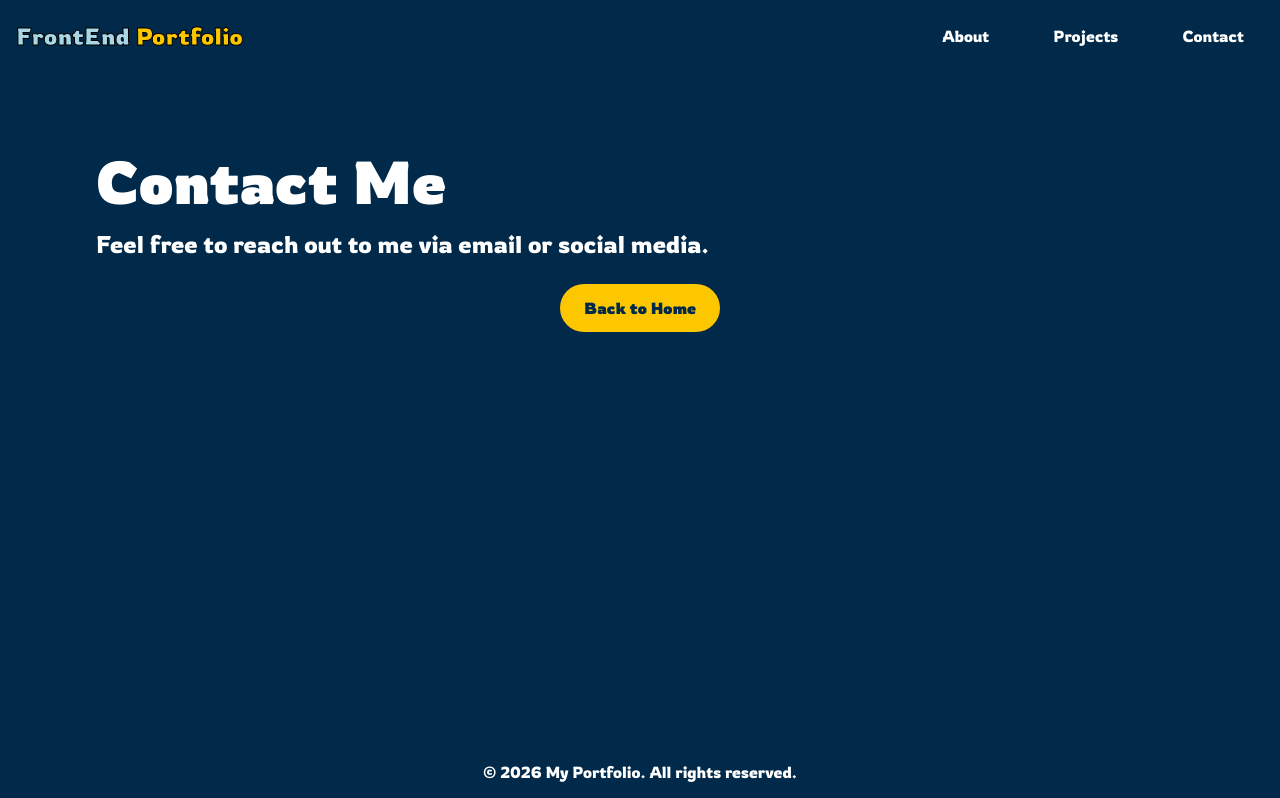
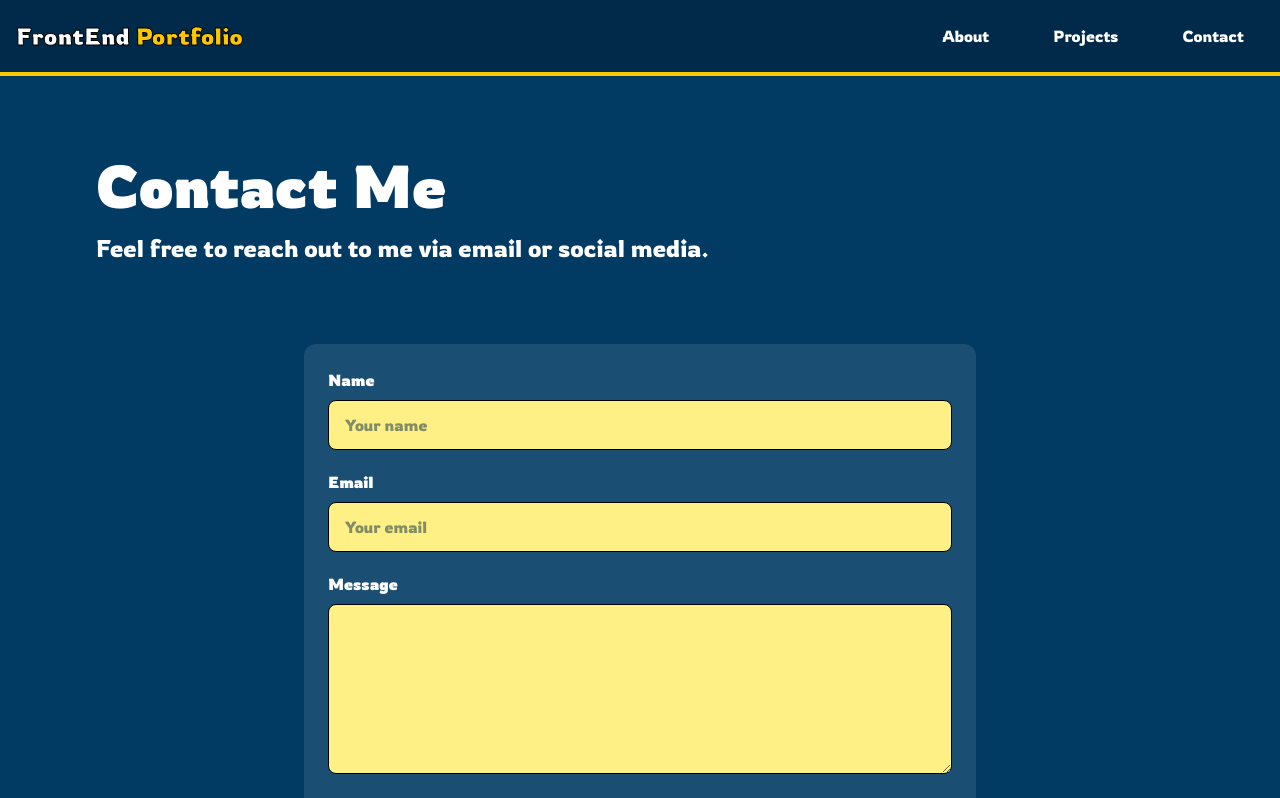
Before and after one commit to Mohammed-FE2025/portfolio-react, a React (Vite) app: page /contact in a window 1280 px wide. Shown: the top 798 px of the page. Built offline with nearby package versions, Linux system fonts and the light colour scheme.

Commit message:
feat: add contact form functionality and enhance project display with icons

```diff
--- a/package.json
+++ b/package.json
@@ -13,6 +13,7 @@
     "@tailwindcss/vite": "^4.3.3",
     "react": "^19.2.8",
     "react-dom": "^19.2.8",
+    "react-icons": "^5.7.0",
     "react-router-dom": "^7.18.4",
     "tailwindcss": "^4.3.3"
   },
--- a/src/components/contact.tsx
+++ b/src/components/contact.tsx
@@ -1,8 +1,32 @@
 import { Link } from "react-router-dom";
+import { useState } from "react";
 
 const Contact = () => {
+
+  const [submitted, setSubmitted] = useState(false);
+
+const handleSubmit = (event: React.FormEvent<HTMLFormElement>) => {
+  event.preventDefault();
+
+  const formData = new FormData(event.currentTarget);
+  const name = formData.get("name");
+  const email = formData.get("email");
+  const message = formData.get("message");
+
+  const subject = `Portfolio contact from ${name}`;
+  const body = `Name: ${name}
+Email: ${email}
+
+Message:
+${message}`;
+
+  window.location.href =
+    `mailto:mohammed.amin.yasiin@gmail.com?subject=${encodeURIComponent(subject)}&body=${encodeURIComponent(body)}`;
+
+  setSubmitted(true);
+};
   return (
-    <section className="flex flex-1 items-center bg-[#012a4a] text-white py-20 flex-col">
+    <section className="flex flex-1 items-center bg-[#013A63] text-white py-20 flex-col border-b-4 border-yellow-400 border-t-4 border-yellow-400 ">
       <div className="mx-auto grid w-full max-w-6xl items-center gap-10 px-4 sm:px-6 lg:px-8">
         <div className="text-center md:text-left">
           <h1 className="text-4xl font-bold sm:text-5xl lg:text-6xl">
@@ -12,10 +36,68 @@ const Contact = () => {
             Feel free to reach out to me via email or social media.
           </p>
         </div>
+        <form
+  onSubmit={handleSubmit}
+  className="mt-10 mx-auto flex w-full max-w-2xl flex-col gap-5 rounded-xl bg-white/10 p-6 text-left"
+>
+  <div>
+    <label htmlFor="name" className="block font-semibold">
+      Name
+    </label>
+    <input
+      id="name"
+      name="name"
+      type="text"
+      required
+      className="mt-2 w-full rounded-lg px-4 py-3 text-[#012a4a] bg-yellow-200 border border-black"
+      placeholder="Your name"
+    />
+  </div>
+
+  <div>
+    <label htmlFor="email" className="block font-semibold">
+      Email
+    </label>
+    <input
+      id="email"
+      name="email"
+      type="email"
+      required
+      className="mt-2 w-full rounded-lg px-4 py-3 text-[#012a4a] bg-yellow-200 border border-black"
+      placeholder="Your email"
+    />
+  </div>
+
+  <div>
+    <label htmlFor="message" className="block font-semibold">
+      Message
+    </label>
+    <textarea
+      id="message"
+      name="message"
+      rows={6}
+      required
+      className="mt-2 w-full rounded-lg px-4 py-3 text-[#012a4a] bg-yellow-200 border border-black"
+    />
+  </div>
+
+  <button
+    type="submit"
+    className="rounded-full bg-gray-400 px-6 py-3 font-semibold text-[#012a4a] hover:bg-[#012a4a] hover:text-white"
+  >
+    Send Message
+  </button>
+
+  {submitted && (
+    <p className="text-center text-yellow-300">
+      Your email app should now be opening.
+    </p>
+  )}
+</form>
       </div>
       <Link
         to="/"
-        className="mt-6 rounded-full bg-yellow-400 px-6 py-3 font-semibold text-[#012a4a] hover:bg-[#012a4a] hover:text-white "
+        className="mt-6 rounded-full bg-yellow-400 px-6 py-3 font-semibold text-[#012a4a] hover:bg-[transparent] hover:text-white "
       >
         Back to Home
       </Link>
--- a/src/components/hero.tsx
+++ b/src/components/hero.tsx
@@ -1,15 +1,16 @@
 import heroImage from "../assets/man.jpg";
 import { Link } from "react-router-dom";
+import { FaReact, FaCloudSun, FaTasks } from "react-icons/fa";
 
 const projects = [
-  { title: "Portfolio", description: "My React portfolio site.", link: "https://github.com/you/portfolio" },
-  { title: "Weather App", description: "Fetches live weather data.", link: "https://github.com/you/weather" },
-  { title: "Todo App", description: "A simple task manager.", link: "https://github.com/you/todo" },
+  { title: "Portfolio", description: "My React portfolio site.", link: "https://github.com/you/portfolio", icon: FaReact },
+  { title: "Weather App", description: "Fetches live weather data.", link: "https://github.com/you/weather",  icon: FaCloudSun, },
+  { title: "Todo App", description: "A simple task manager.", link: "https://github.com/you/todo", icon: FaTasks },
 ];
 
 const Hero = () => {
   return (
-    <section className="flex flex-1 flex-col items-center justify-center bg-[#012a4a] text-white py-20">
+    <section className="flex flex-1 flex-col items-center justify-center bg-[#013A63] text-white py-20 border-t-4 border-yellow-400 border-b-4 border-yellow-400">
       <div className="mx-auto grid w-full max-w-6xl items-center gap-10 px-4 sm:px-6 lg:px-8 md:grid-cols-2">
         <div className="text-center md:text-left">
           <h1 className="text-4xl font-bold sm:text-5xl lg:text-6xl">
@@ -37,15 +38,21 @@ const Hero = () => {
   <h2 className="text-center text-3xl font-bold sm:text-4xl">Projects</h2>
 
   <div className="mt-8 grid gap-6 sm:grid-cols-2 lg:grid-cols-3">
-    {projects.map((project) => (
-      <div key={project.title} className="rounded-xl bg-white/10 p-6">
+   {projects.map((project) => {
+  const Icon = project.icon;
+
+  return (
+    <div key={project.title} className="rounded-xl bg-white/10 p-6 flex flex-col items-center">
       <h3 className="text-2xl font-bold text-yellow-400">{project.title}</h3>
       <p className="mt-2">{project.description}</p>
-        <img
-          src={project.title === "Portfolio" ? "src/assets/man.jpg" : project.title === "Weather App" ? "src/assets/weather.jpg" : "src/assets/todo.jpg"}
-          alt={project.title}
-          className="mt-4 w-full h-48 object-cover rounded-lg hover:scale-105 transition-transform duration-300"
+
+      <div className="mt-6 flex justify-center">
+        <Icon
+          aria-hidden="true"
+          className="text-7xl text-yellow-400 transition-transform duration-300 hover:scale-110"
         />
+      </div>
+
       <a
         href={project.link}
         target="_blank"
@@ -55,7 +62,8 @@ const Hero = () => {
         View
       </a>
     </div>
-    ))}
+  );
+})}
   </div>
 </div>
     </section>
--- a/src/components/nav.tsx
+++ b/src/components/nav.tsx
@@ -6,8 +6,8 @@ function Nav() {
 
   return (
 <nav className="flex flex-wrap items-center justify-between bg-[#012a4a] p-4">
-      <h1 className="text-2xl font-bold text-[#A9D6E5] stroke-b-2 [-webkit-text-stroke:1px_black]">
-        FrontEnd <span className="text-yellow-400 transition group-hover:text-red-400">Portfolio</span>
+      <h1 className="text-2xl font-bold text-[white] stroke-b-2 [-webkit-text-stroke:1px_black]">
+        FrontEnd <span className="text-yellow-400  ">Portfolio</span>
       </h1>
 
       <button
--- a/src/pages/about.tsx
+++ b/src/pages/about.tsx
@@ -2,7 +2,7 @@ import { Link } from "react-router-dom";
 
 const About = () => {
   return (
-    <section className="flex flex-1 items-center bg-[#012a4a] text-white py-20 flex-col">
+    <section className="flex flex-1 items-center bg-[#013A63] text-white py-20 flex-col border-b-4 border-yellow-400 border-t-4 border-yellow-400">
       <div className="mx-auto grid w-full max-w-6xl items-center gap-10 px-4 sm:px-6 lg:px-8">
         <div className="text-center md:text-left">
           <h1 className="text-4xl font-bold sm:text-5xl lg:text-6xl">
--- a/src/pages/projects.tsx
+++ b/src/pages/projects.tsx
@@ -3,7 +3,7 @@ import { Link } from "react-router-dom";
 
 const Projects = () => {
   return (
-    <section className="flex flex-1 items-center bg-[#012a4a] text-white py-20 flex-col">
+    <section className="flex flex-1 items-center bg-[#013A63] text-white py-20 flex-col border-b-4 border-yellow-400 border-t-4 border-yellow-400">
       <div className="mx-auto grid w-full max-w-6xl items-center gap-10 px-4 sm:px-6 lg:px-8">
         <div className="text-center md:text-left">
           <h1 className="text-4xl font-bold sm:text-5xl lg:text-6xl">
@@ -12,7 +12,7 @@ const Projects = () => {
           <p className="mt-4 text-lg sm:text-xl lg:text-2xl">
             Here are some of the projects I have worked on.
           </p>
-          <div className="mt-8 flex flex-row items-center gap-4 sm:flex-row sm:justify-center ">
+          <div className="mt-8 flex flex-row items-center gap-4 sm:flex-row sm:justify-evenly ">
             <img
               src="src/assets/weather.jpg"
               alt="Project 1"
@@ -33,7 +33,7 @@ const Projects = () => {
       </div>
       <Link
         to="/"
-        className="mt-6 rounded-full bg-yellow-400 px-6 py-3 font-semibold text-[#012a4a] hover:bg-[#012a4a] hover:text-white "
+        className="mt-8 rounded-full bg-yellow-400 px-6 py-3 font-semibold text-[#012a4a] hover:bg-[#012a4a] hover:text-white "
       >
         Back to Home
       </Link>
```
Also changed, not shown: 1 other file (tests, documents, lock files or other folders). Lines whose indentation alone changed are shown as unchanged.
